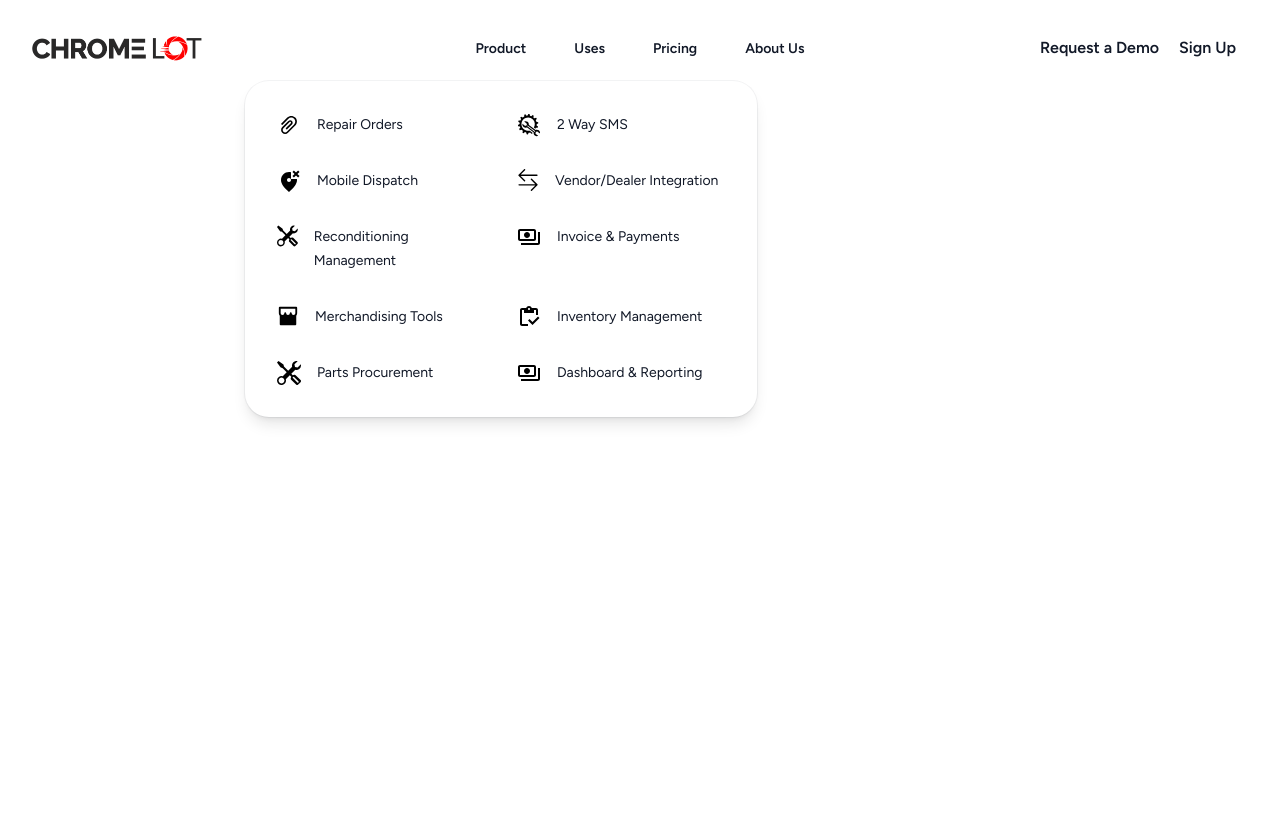
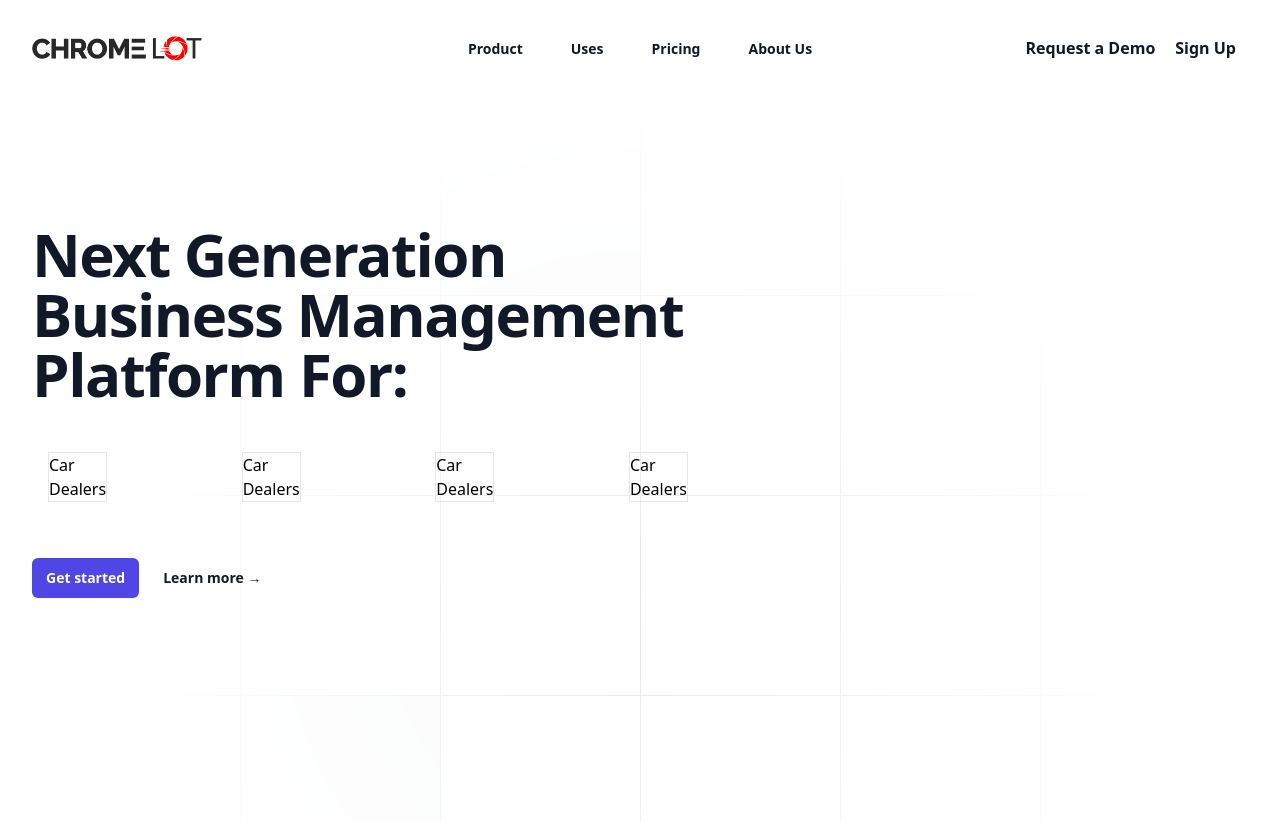
Before and after one commit to torchcommercialmedia/marketingsite, a Next.js app: page / in a window 1280 px wide. Both pictures are taken after a click on the button "Product". Shown: the top 822 px of the page. Before the commit the page ends 800 px from the top, so only its background shows below. Built offline with nearby package versions, Linux system fonts and the light colour scheme.

Commit message:
fix hover on navbar popover show

```diff
--- /dev/null
+++ b/app/(index)/page.tsx
@@ -0,0 +1,14 @@
+import Hero from "@/components/MainPage/Hero";
+
+type PageProps = {
+  children: React.ReactNode;
+};
+
+export default function Home({ children }: PageProps) {
+  return (
+    <main className="flex w-full">
+      {children}
+      <Hero />
+    </main>
+  );
+}
--- a/app/(site)/page.tsx
+++ /dev/null
@@ -1,9 +0,0 @@
-import Hero from "@/components/MainPage/Hero";
-
-export default function Home() {
-  return (
-    <main>
-      <Hero />
-    </main>
-  );
-}
--- a/app/layout.tsx
+++ b/app/layout.tsx
@@ -1,6 +1,6 @@
 import "./globals.css";
 import { Figtree } from "next/font/google";
-import Navbar from "@/components/MainPage/Navbar";
+import Navbar from "@/components/Navbar";
 
 const font = Figtree({ subsets: ["latin"] });
 
@@ -16,8 +16,9 @@ export default function RootLayout({
 }) {
   return (
     <html lang="en">
-      <body className={font.className}>
-        <Navbar>{children}</Navbar>
+      <body className="bg-white/50">
+        <Navbar />
+        {children}
       </body>
     </html>
   );
--- a/components/Box.tsx
+++ /dev/null
@@ -1,24 +0,0 @@
-import React from "react";
-import { twMerge } from "tailwind-merge";
-
-type BoxProps = {
-  children: React.ReactNode;
-  className?: string;
-};
-
-const Box: React.FC<BoxProps> = ({ children, className }) => {
-  return (
-    <div
-      className={twMerge(`
-    bg-neutral-900
-    rounded-lg
-    h-fit
-    w-full
-  `)}
-    >
-      {children}
-    </div>
-  );
-};
-
-export default Box;
--- a/components/MainPage/Hero.tsx
+++ b/components/MainPage/Hero.tsx
@@ -1,9 +1,123 @@
+"use client";
 import React from "react";
 
 type HeroProps = {};
 
-const Hero: React.FC<HeroProps> = () => {
-  return <div></div>;
+const Hero: React.FC<HeroProps> = ({}) => {
+  return (
+    <div className="relative isolate -z-10 w-full">
+      <svg
+        className="absolute inset-x-0 top-0 -z-10 h-[64rem] w-full stroke-gray-200 [mask-image:radial-gradient(32rem_32rem_at_center,white,transparent)]"
+        aria-hidden="true"
+      >
+        <defs>
+          <pattern
+            id="1f932ae7-37de-4c0a-a8b0-a6e3b4d44b84"
+            width={200}
+            height={200}
+            x="50%"
+            y={-1}
+            patternUnits="userSpaceOnUse"
+          >
+            <path d="M.5 200V.5H200" fill="none" />
+          </pattern>
+        </defs>
+        <svg x="50%" y={-1} className="overflow-visible fill-gray-50">
+          <path
+            d="M-200 0h201v201h-201Z M600 0h201v201h-201Z M-400 600h201v201h-201Z M200 800h201v201h-201Z"
+            strokeWidth={0}
+          />
+        </svg>
+        <rect
+          width="100%"
+          height="100%"
+          strokeWidth={0}
+          fill="url(#1f932ae7-37de-4c0a-a8b0-a6e3b4d44b84)"
+        />
+      </svg>
+      <div
+        className="absolute left-1/2 right-0 top-0 -z-10 -ml-24 transform-gpu overflow-hidden blur-3xl lg:ml-24 xl:ml-48"
+        aria-hidden="true"
+      >
+        <div
+          className="aspect-[801/1036] w-[50.0625rem] bg-gradient-to-tr from-[#9089fc] to-[ff729a] opacity-30"
+          style={{
+            clipPath:
+              "polygon(63.1% 29.5%, 100% 17.1%, 76.6% 3%, 48.4% 0%, 44.6% 4.7%, 54.5% 25.3%, 59.8% 49%, 55.2% 57.8%, 44.4% 57.2%, 27.8% 47.9%, 35.1% 81.5%, 0% 97.7%, 39.2% 100%, 35.2% 81.4%, 97.2% 52.8%, 63.1% 29.5%)",
+          }}
+        />
+      </div>
+      <div className="overflow-hidden">
+        <div className="mx-auto max-w-7xl px-6 pb-32 pt-10 sm:pt-10 lg:px-8 lg:pt-32">
+          <div className="mx-auto max-w-2xl gap-x-14 lg:mx-0 lg:flex lg:max-w-none lg:items-center">
+            <div className="w-full max-w-xl lg:shrink-0 xl:max-w-2xl">
+              <h1 className="text-4xl font-bold tracking-tight text-gray-900 sm:text-6xl md:text-left text-center">
+                Next Generation Business Management Platform For:
+              </h1>
+              <div className="p-4"></div>
+              <div className="">
+                <div className="flex justify-between p-4">
+                  <div className="border">
+                    <h1>Car</h1>
+                    <p>Dealers</p>
+                  </div>
+                  <div className="border">
+                    <h1>Car</h1>
+                    <p>Dealers</p>
+                  </div>
+                  <div className="border">
+                    <h1>Car</h1>
+                    <p>Dealers</p>
+                  </div>
+                  <div className="border">
+                    <h1>Car</h1>
+                    <p>Dealers</p>
+                  </div>
+                </div>
+              </div>
+              <div className="mt-10 flex items-center gap-x-6">
+                <a
+                  href="#"
+                  className="rounded-md bg-indigo-600 px-3.5 py-2.5 text-sm font-semibold text-white shadow-sm hover:bg-indigo-500 focus-visible:outline focus-visible:outline-2 focus-visible:outline-offset-2 focus-visible:outline-indigo-600"
+                >
+                  Get started
+                </a>
+                <a
+                  href="#"
+                  className="text-sm font-semibold leading-6 text-gray-900"
+                >
+                  Learn more <span aria-hidden="true">→</span>
+                </a>
+              </div>
+            </div>
+            <div className="mt-14 flex justify-end gap-8 sm:-mt-44 sm:justify-start sm:pl-20 lg:mt-0 lg:pl-0">
+              <div className="ml-auto w-44 flex-none space-y-8 pt-32 sm:ml-0 sm:pt-80 lg:order-last lg:pt-36 xl:order-none xl:pt-80">
+                <div className="relative">
+                  <div className="pointer-events-none absolute inset-0 rounded-xl ring-1 ring-inset ring-gray-900/10" />
+                </div>
+              </div>
+              <div className="mr-auto w-44 flex-none space-y-8 sm:mr-0 sm:pt-52 lg:pt-36">
+                <div className="relative">
+                  <div className="pointer-events-none absolute inset-0 rounded-xl ring-1 ring-inset ring-gray-900/10" />
+                </div>
+                <div className="relative">
+                  <div className="pointer-events-none absolute inset-0 rounded-xl ring-1 ring-inset ring-gray-900/10" />
+                </div>
+              </div>
+              <div className="w-44 flex-none space-y-8 pt-32 sm:pt-0">
+                <div className="relative">
+                  <div className="pointer-events-none absolute inset-0 rounded-xl ring-1 ring-inset ring-gray-900/10" />
+                </div>
+                <div className="relative">
+                  <div className="pointer-events-none absolute inset-0 rounded-xl ring-1 ring-inset ring-gray-900/10" />
+                </div>
+              </div>
+            </div>
+          </div>
+        </div>
+      </div>
+    </div>
+  );
 };
 
 export default Hero;
--- a/components/MainPage/Navbar.tsx
+++ b/components/Navbar.tsx
@@ -7,11 +7,9 @@ import Image from "next/image";
 import { HiBars3, HiXMark } from "react-icons/hi2";
 import Navigation from "./Navigation";
 
-type NavbarProps = {
-  children: React.ReactNode;
-};
+type NavbarProps = {};
 
-const Navbar: React.FC<NavbarProps> = ({ children }) => {
+const Navbar: React.FC<NavbarProps> = ({}) => {
   const [mobileMenuOpen, setMobileMenuOpen] = useState(false);
   const pathname = usePathname();
 
@@ -74,9 +72,7 @@ const Navbar: React.FC<NavbarProps> = ({ children }) => {
             active={item.active}
             href={item.href}
             key={item.label}
-          >
-            {children}
-          </Navigation>
+          ></Navigation>
         ))}
       </div>
       <div className="hidden lg:flex lg:flex-1 lg:justify-end space-x-2">
@@ -130,9 +126,7 @@ const Navbar: React.FC<NavbarProps> = ({ children }) => {
                     active={item.active}
                     href={item.href}
                     key={item.label}
-                  >
-                    {children}
-                  </Navigation>
+                  ></Navigation>
                 ))}
               </div>
               <div className="py-6">
--- a/components/MainPage/Navigation.tsx
+++ b/components/Navigation.tsx
@@ -1,7 +1,7 @@
 "use client";
 
 import { Popover, Transition } from "@headlessui/react";
-import React, { Fragment, useState } from "react";
+import React, { Fragment, useRef, useState } from "react";
 import { AiOutlinePaperClip } from "react-icons/ai";
 import {
   MdWrongLocation,
@@ -24,7 +24,6 @@ import { FaBlog } from "react-icons/fa";
 import { IconType } from "react-icons";
 
 type NavigationProps = {
-  children: React.ReactNode;
   label: string;
   active: boolean;
   href: string;
@@ -40,12 +39,11 @@ type PopoverContent = {
   [key: string]: React.ReactNode;
 };
 
-const Navigation: React.FC<NavigationProps> = ({
-  children,
-  label,
-  active,
-  href,
-}) => {
+const Navigation: React.FC<NavigationProps> = ({ label, active, href }) => {
+  const buttonRef = useRef<HTMLButtonElement | null>(null);
+  const timeoutDuration = 200;
+  let timeout: any;
+
   const ProductArray: DivArray[] = [
     { icon: AiOutlinePaperClip, size: 24, text: "Repair Orders" },
     { icon: GiAutoRepair, size: 24, text: "2 Way SMS" },
@@ -83,7 +81,7 @@ const Navigation: React.FC<NavigationProps> = ({
       const div1 = array[i];
       const div2 = array[i + 1];
       rows.push(
-        <div key={i} className="flex">
+        <div key={i} className="flex hover:cursor-pointer">
           <div className="relative flex-1 rounded-lg p-4 hover:bg-gray-50 flex space-x-4">
             <div1.icon size={div1.size} />
             <div className="text-gray-900">
@@ -120,7 +118,7 @@ const Navigation: React.FC<NavigationProps> = ({
     pricing: <div className="flex">{/* Content for Pricing */}</div>,
     aboutus: (
       <div className="w-screen max-w-sm rounded-3xl bg-white p-4 text-sm leading-6 shadow-lg ring-1 ring-gray-900/5 lg:max-w-3xl lg:flex block divide-x">
-        <div className="justify-between flex-1 pr-12">
+        <div className="justify-between flex-1 pr-8">
           {addedDivArray(AboutUs)}
         </div>
         <div className="flex-1 space-x-4 pl-12 flex">
@@ -149,14 +147,38 @@ const Navigation: React.FC<NavigationProps> = ({
 
   const popoverContentToShow = popoverContent[href.replace("/", "")];
 
+  const closePopover = () => {
+    return buttonRef.current?.dispatchEvent(
+      new KeyboardEvent("keydown", {
+        key: "Escape",
+        bubbles: true,
+        cancelable: true,
+      })
+    );
+  };
+
+  const onMouseEnter = (open: boolean) => {
+    clearTimeout(timeout);
+    if (open) return;
+    buttonRef.current?.click();
+  };
+
+  const onMouseLeave = (open: boolean) => {
+    if (!open) return;
+    return (timeout = setTimeout(() => closePopover(), timeoutDuration));
+  };
+
   return (
-    <Popover
-      key={label}
-      // href={href}
-      // className="-mx-3 block rounded-lg px-3 py-2 text-base font-semibold leading-7 text-gray-900 hover:bg-gray-50"
-      className="relative"
+    <Popover key={label} className="relative">
+      {({ open }) => {
+        return (
+          <div>
+            <Popover.Button
+              ref={buttonRef}
+              className="inline-flex items-center gap-x-1 text-sm font-semibold leading-6 text-gray-900 outline-none"
+              onMouseEnter={onMouseEnter.bind(null, open)}
+              onMouseLeave={onMouseLeave.bind(null, open)}
             >
-      <Popover.Button className="inline-flex items-center gap-x-1 text-sm font-semibold leading-6 text-gray-900 outline-none">
               <span>{label}</span>
             </Popover.Button>
 
@@ -170,9 +192,18 @@ const Navigation: React.FC<NavigationProps> = ({
               leaveTo="opacity-0 translate-y-1"
             >
               <Popover.Panel className="absolute left-1/2 z-10 mt-5 flex w-screen max-w-max -translate-x-1/2 px-4">
-          <div className="flex">{popoverContentToShow}</div>
+                <div
+                  className="flex"
+                  onMouseEnter={onMouseEnter.bind(null, open)}
+                  onMouseLeave={onMouseLeave.bind(null, open)}
+                >
+                  {popoverContentToShow}
+                </div>
               </Popover.Panel>
             </Transition>
+          </div>
+        );
+      }}
     </Popover>
   );
 };
```
Lines whose indentation alone changed are shown as unchanged.
